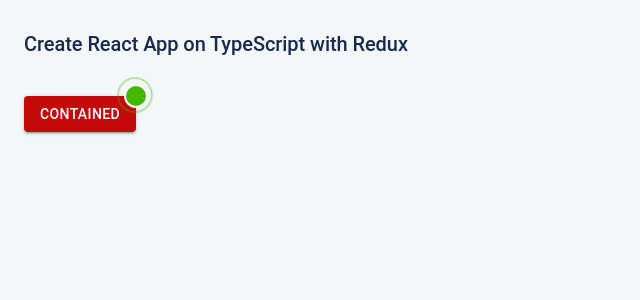
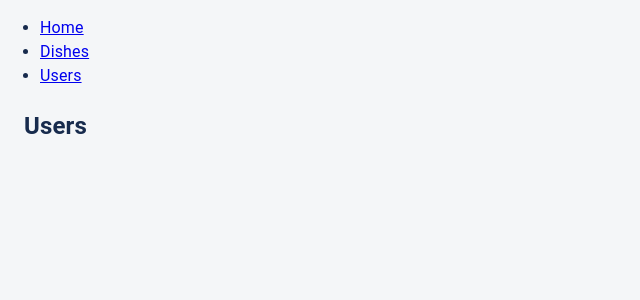
Before and after one commit to Sherzod19911/restaurant-react, a React (Create React App) app: page /users in a window 1280 px wide. Shown: the top 300 px of the page, without its empty margins (0-640 px from the left). Built offline with nearby package versions, Linux system fonts and the light colour scheme.

Commit message:
feat:checking react router dom

```diff
--- a/src/app/App.tsx
+++ b/src/app/App.tsx
@@ -3,27 +3,47 @@
 import '../css/App.css';
 import { RippleBadge } from './MaterialTheme/styled';
 
+import { BrowserRouter as Router, Switch, Route, Link } from "react-router-dom";
+import Users from "./components/users";
+import Dishes from './components/dishes';
+
+
 function App() {
   return (
-    <Container>
-    <Stack flexDirection={"column"}>
-
-      <Box sx={{my: 4}}>
-        <Typography variant= 'h4' component={'h1'} gutterBottom>
-          Create React App on TypeScript with Redux
-        </Typography>
-
-      </Box>
-
-      <Box>
-        <RippleBadge badgeContent={4}>
-        <Button variant="contained">Contained</Button>
-        </RippleBadge>
-
-      </Box>
-    </Stack>
-  </Container>
-  );
+    <Router>
+    <div>
+      <nav>
+        <ul>
+          <li>
+            <Link to="/">Home</Link>
+          </li>
+          <li>
+            <Link to="/dishes">Dishes</Link>
+          </li>
+          <li>
+            <Link to="/users">Users</Link>
+          </li>
+          </ul>
+      </nav>
+      <Switch>
+        <Route path="/dishes">
+          <Dishes/>
+        </Route>
+        <Route path="/users">
+          <Users />
+        </Route>
+        <Route path="/">
+          <Home/>
+        </Route>
+      </Switch>
+    </div>
+  </Router>
+  )
 }
 
+function Home() {
+  return <h2>Home</h2>;
+}
+
+
 export default App;
--- /dev/null
+++ b/src/app/components/dishes.tsx
@@ -0,0 +1,12 @@
+import {Box, Button, Container, Stack, Typography} from '@mui/material';
+import React from 'react';
+
+function Dishes() {
+    return (
+        <Container>
+          <h2>Dishes</h2>
+        </Container>
+      );
+    }
+
+    export default Dishes;
--- /dev/null
+++ b/src/app/components/users.tsx
@@ -0,0 +1,12 @@
+import {Box, Button, Container, Stack, Typography} from '@mui/material';
+import React from 'react';
+
+function Users() {
+    return (
+      <Container>
+        <h2>Users</h2>
+      </Container>
+    );
+  }
+
+  export default Users;
```
Also changed, not shown: package.json (+7 -3 lines), 1 other file (tests, documents, lock files or other folders).
